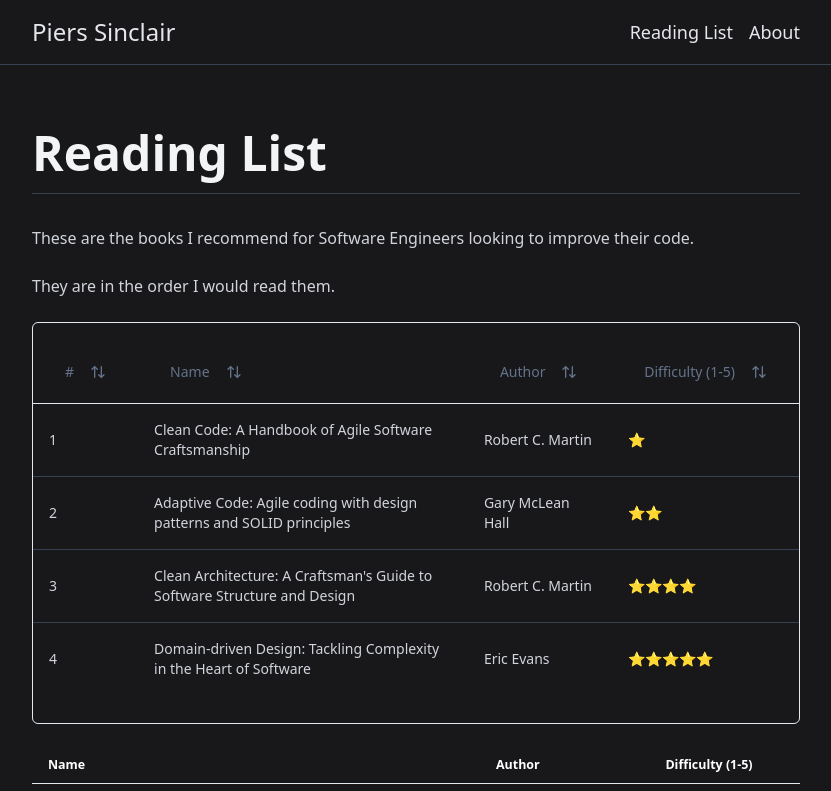
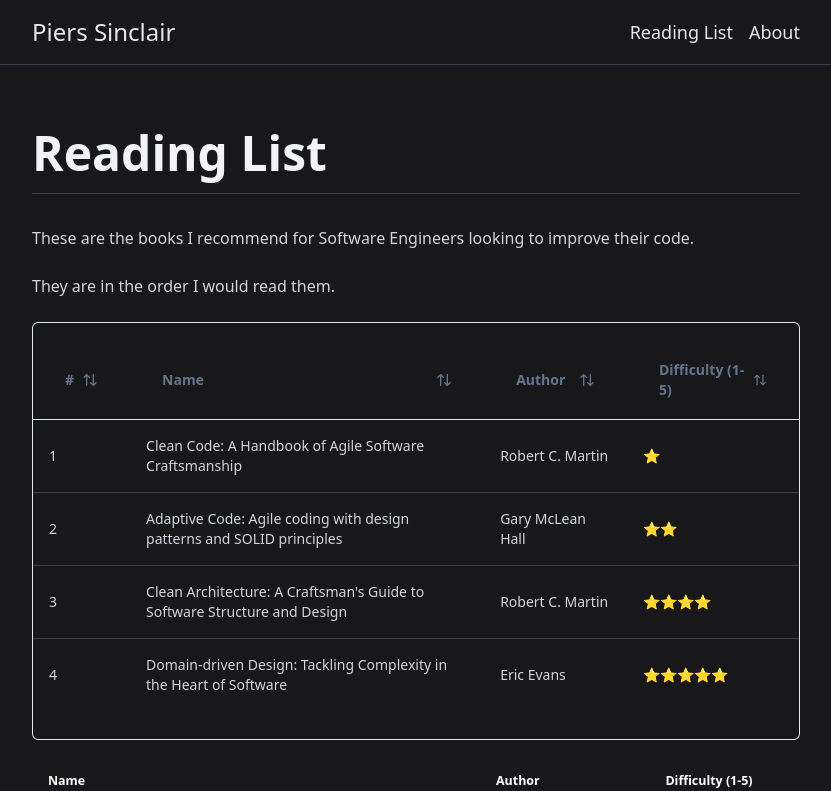
Before and after one commit to piers-sinclair/pierssinclair.github.io, a React (Vite) app: page /reading-list in a window 1280 px wide. Shown: the top 791 px of the page, without its empty margins (224-1055 px from the left). Built offline with nearby package versions, Linux system fonts and the light colour scheme.

Commit message:
style sortable headers

```diff
--- /dev/null
+++ b/src/components/ui/sortable-header-button.css
@@ -0,0 +1,22 @@
+.sortable-header-button {
+    display: flex;
+    align-items: center;
+    justify-content: space-between;
+    padding: 8px 16px;
+    background-color: inherit;
+    color: inherit;
+    cursor: pointer;
+  }
+
+  .sortable-header-title {
+    font-weight: bold;
+    font-size: 14px;
+  }
+
+  .sortable-header-icon {
+    transition: transform 0.2s;
+  }
+
+  .sortable-header-button:hover .sortable-header-icon {
+    transform: rotate(180deg);
+  }
--- a/src/components/ui/sortable-header-button.tsx
+++ b/src/components/ui/sortable-header-button.tsx
@@ -1,6 +1,6 @@
 import React from 'react';
-import { Button } from './button';
 import { ArrowUpDown } from 'lucide-react';
+import './sortable-header-button.css';
 
 interface SortableHeaderButtonProps {
   column: any;
@@ -9,13 +9,13 @@
 
 const SortableHeaderButton: React.FC<SortableHeaderButtonProps> = ({ column, title }) => {
   return (
-    <Button
-      variant="ghost"
+    <div
+      className="sortable-header-button"
       onClick={() => column.toggleSorting(column.getIsSorted() === "asc")}
     >
-      {title}
-      <ArrowUpDown className="ml-2 h-4 w-4" />
-    </Button>
+      <span className="sortable-header-title">{title}</span>
+      <ArrowUpDown className="sortable-header-icon ml-2 h-4 w-4" />
+    </div>
   );
 };
 
```
